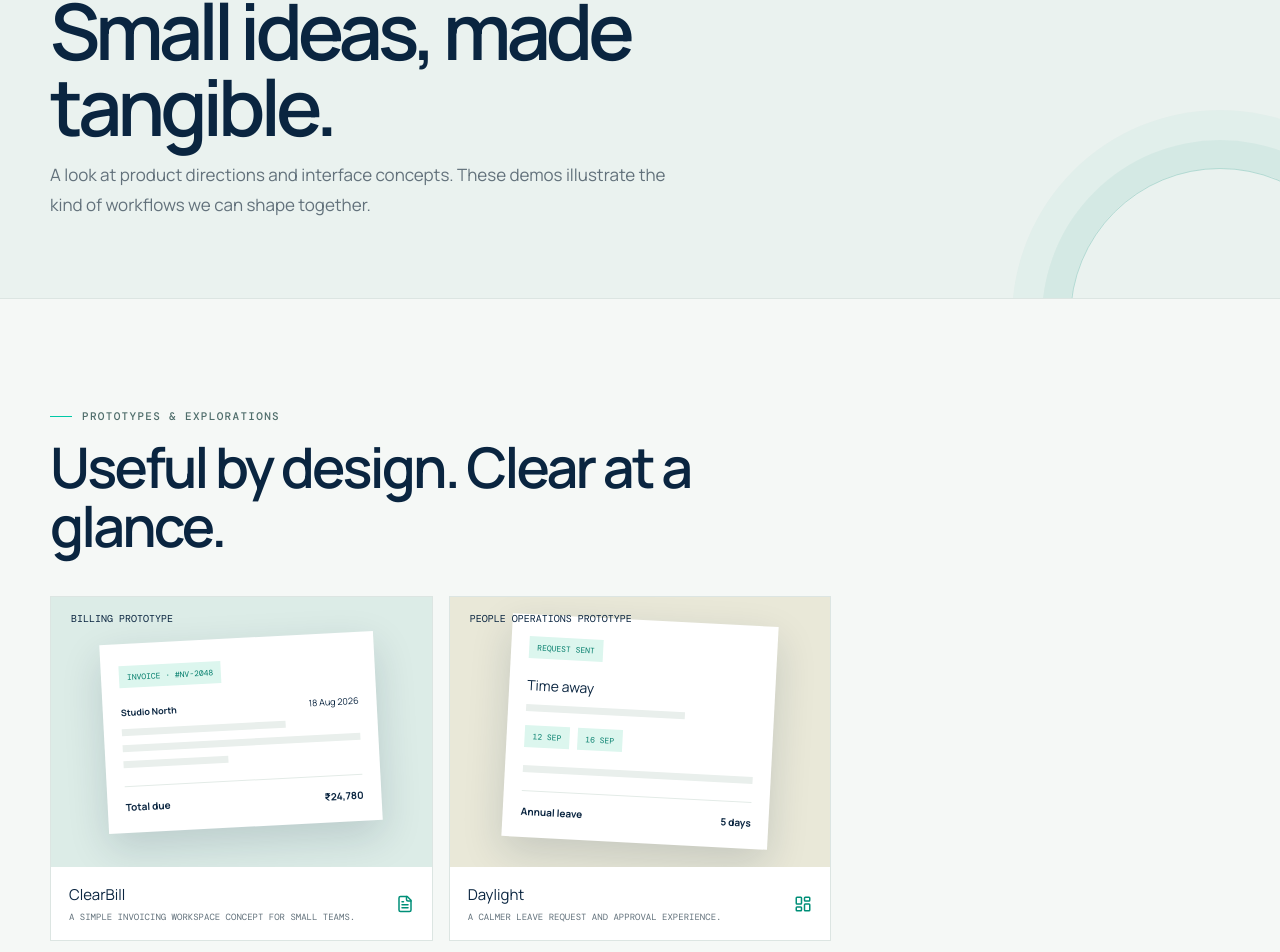
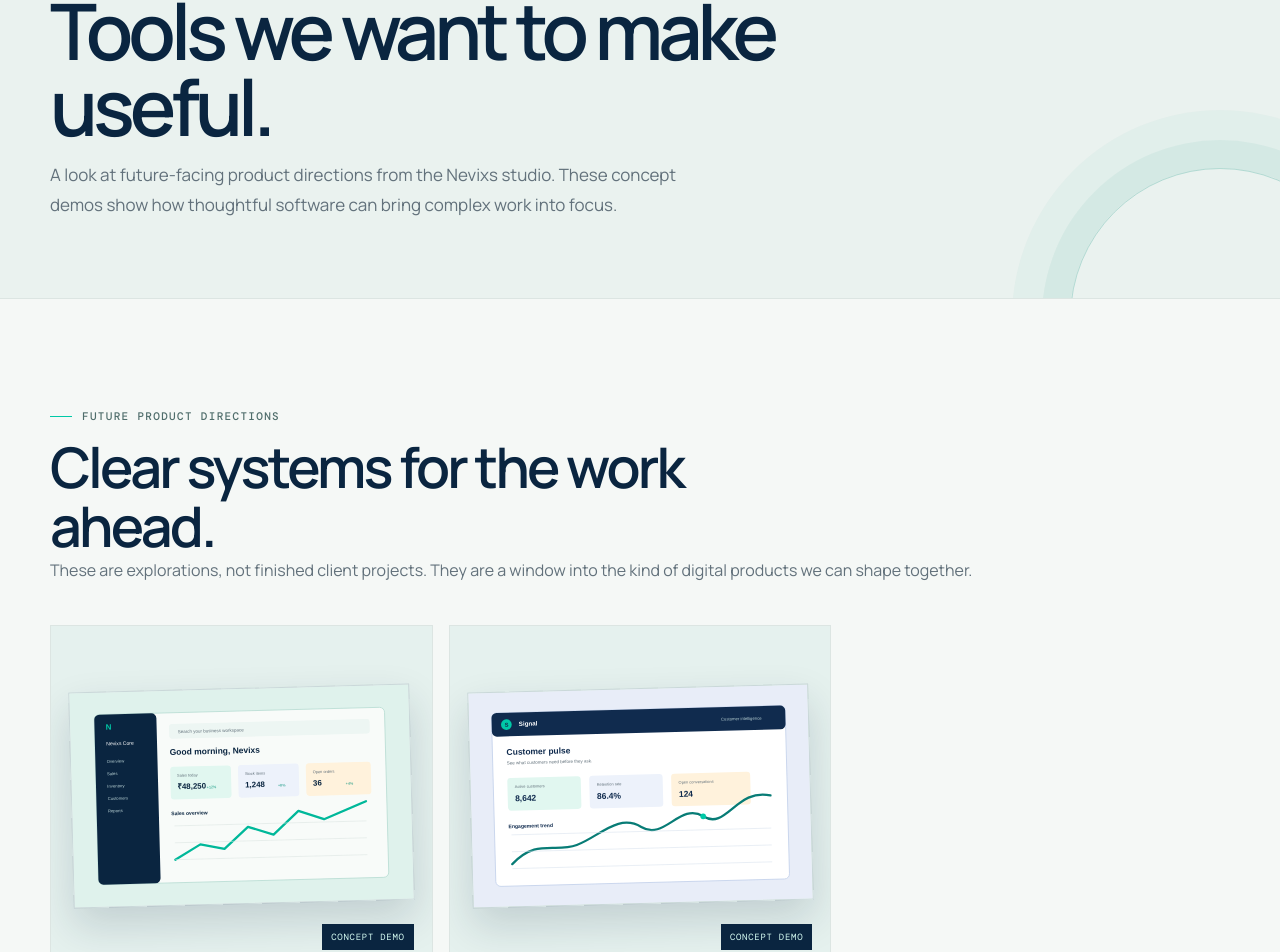
Before and after one commit to patilharsh6868/nevixs-technology, a Next.js app: page /portfolio in a window 1280 px wide. Shown: the part 215-1167 px from the top of the page. Built offline with nearby package versions, Linux system fonts and the light colour scheme.

Commit message:
Refresh Work section with product concepts

```diff
--- a/src/app/globals.css
+++ b/src/app/globals.css
@@ -138,6 +138,10 @@ button { color: inherit; }
 
 .project-card { overflow: hidden; border: 1px solid var(--line); background: white; }
 .project-art { position: relative; display: grid; min-height: 270px; place-items: center; overflow: hidden; background: #e9f2ed; }
+.concept-art { min-height: 340px; padding: 20px; background: #e5f1ee; }
+.concept-art img { display: block; width: 100%; height: auto; border: 1px solid rgba(10,37,64,.12); box-shadow: 0 18px 40px rgba(10,37,64,.16); transform: rotate(-1.5deg); transition: transform .35s ease; }
+.project-card:hover .concept-art img { transform: rotate(0) translateY(-4px); }
+.concept-label { position: absolute; right: 18px; bottom: 16px; padding: 7px 9px; background: var(--surface-dark); color: #d8fff5; font: 9px 'DM Mono', monospace; letter-spacing: .08em; text-transform: uppercase; }
 .project-art.invoice { background: #dcece7; }
 .project-art.leave { background: #e9e8d8; }
 .project-art h3 { position: absolute; left: 20px; top: 15px; z-index: 2; margin: 0; font: 10px 'DM Mono', monospace; text-transform: uppercase; }
--- a/src/app/portfolio/page.js
+++ b/src/app/portfolio/page.js
@@ -1,25 +1,15 @@
-import { ArrowUpRight, FileText, LayoutDashboard } from "lucide-react";
+import { ArrowUpRight, BarChart3, Boxes } from "lucide-react";
 import Reveal from "@/components/Reveal";
 
-export const metadata = { title: "Portfolio", description: "A selection of prototype concepts for billing and leave-management applications." };
-
-function InvoicePreview() {
-  return <div className="mock-window"><span className="mock-chip">INVOICE · #NV-2048</span><div style={{ display: "flex", justifyContent: "space-between", marginTop: 18, fontSize: 9 }}><strong>Studio North</strong><span>18 Aug 2026</span></div><div className="mock-line medium" /><div className="mock-line" /><div className="mock-line short" /><div className="mock-total"><span>Total due</span><span>₹24,780</span></div></div>;
-}
-
-function LeavePreview() {
-  return <div className="mock-window leave-ui"><span className="mock-chip">REQUEST SENT</span><h4 style={{ margin: "16px 0 4px", fontSize: 14 }}>Time away</h4><div className="mock-line medium" /><div style={{ display: "flex", gap: 8, marginTop: 14 }}><span className="mock-chip">12 SEP</span><span className="mock-chip">16 SEP</span></div><div className="mock-line" style={{ marginTop: 18 }} /><div className="mock-total"><span>Annual leave</span><span>5 days</span></div></div>;
-}
-
 const projects = [
-  { title: "ClearBill", category: "Billing prototype", type: "invoice", icon: FileText, component: InvoicePreview, description: "A simple invoicing workspace concept for small teams." },
-  { title: "Daylight", category: "People operations prototype", type: "leave", icon: LayoutDashboard, component: LeavePreview, description: "A calmer leave request and approval experience." },
+  { title: "Nevixs Core", category: "Business operations concept", image: "/nevixs-core-demo.svg", icon: Boxes, description: "A unified ERP workspace for sales, inventory, customers, and reporting." },
+  { title: "Signal", category: "Customer intelligence concept", image: "/nevixs-signal-demo.svg", icon: BarChart3, description: "A clear customer pulse dashboard for teams that want to act earlier." },
 ];
 
 export default function PortfolioPage() {
   return <>
-    <section className="page-hero"><div className="container"><span className="eyebrow">Selected concepts</span><h1>Small ideas, made tangible.</h1><p>A look at product directions and interface concepts. These demos illustrate the kind of workflows we can shape together.</p></div></section>
-    <section className="section"><div className="container"><Reveal className="section-heading"><span className="eyebrow">Prototypes & explorations</span><h2 className="section-title">Useful by design. Clear at a glance.</h2></Reveal><div className="project-grid">{projects.map(({ title, category, type, icon: Icon, component: Preview, description }, index) => <Reveal className="project-card" key={title} delay={index * .1}><div className={`project-art ${type}`}><h3>{category}</h3><Preview /></div><div className="project-info"><div><h3>{title}</h3><p>{description}</p></div><Icon size={18} color="#008f78" /></div></Reveal>)}</div></div></section>
+    <section className="page-hero"><div className="container"><span className="eyebrow">Selected concepts</span><h1>Tools we want to make useful.</h1><p>A look at future-facing product directions from the Nevixs studio. These concept demos show how thoughtful software can bring complex work into focus.</p></div></section>
+    <section className="section"><div className="container"><Reveal className="section-heading"><span className="eyebrow">Future product directions</span><h2 className="section-title">Clear systems for the work ahead.</h2><p className="body-copy">These are explorations, not finished client projects. They are a window into the kind of digital products we can shape together.</p></Reveal><div className="project-grid">{projects.map(({ title, category, image, icon: Icon, description }, index) => <Reveal className="project-card" key={title} delay={index * .1}><div className="project-art concept-art"><img src={image} alt={`${title} interface concept`} /><span className="concept-label">Concept demo</span></div><div className="project-info"><div><h3>{title}</h3><p>{description}</p></div><Icon size={18} color="#008f78" /></div></Reveal>)}</div></div></section>
     <section className="section" style={{ paddingTop: 0 }}><div className="container"><Reveal className="testimonial"><span className="eyebrow">A note on collaboration</span><blockquote>“The best project stories are written together, one thoughtful decision at a time.”</blockquote><cite>Nevixs Technology · Studio principle</cite></Reveal></div></section>
   </>;
 }
```
Also changed, not shown: public/nevixs-core-demo.svg (added), public/nevixs-signal-demo.svg (added).
